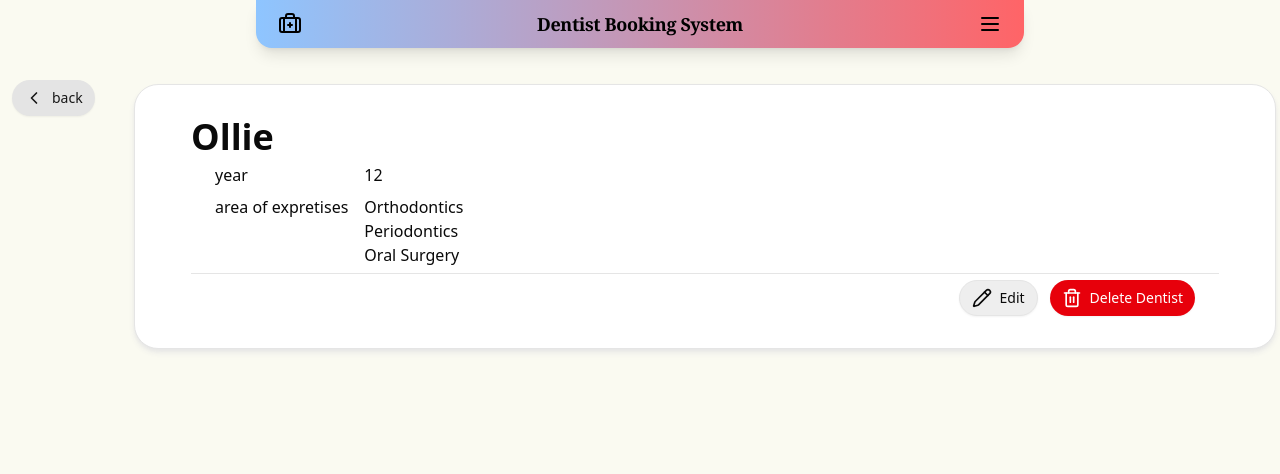
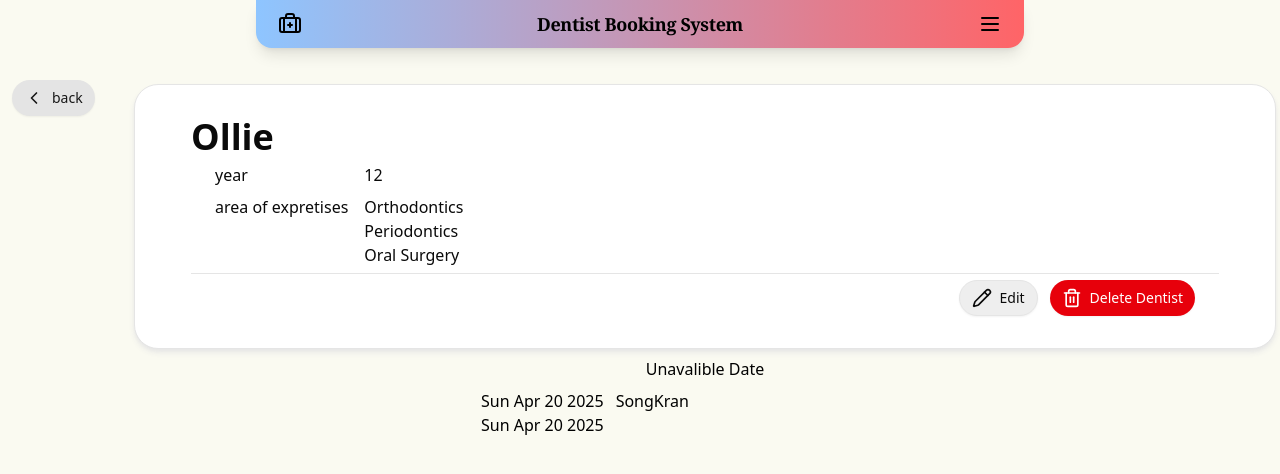
Before and after one commit to tintinnkt/dentist-booking-frontend, a Next.js app: page /list/1 in a window 1280 px wide. Shown: the top 474 px of the page. Built offline with nearby package versions, Linux system fonts and the light colour scheme; no server answers.

Commit message:
fix: add comment mock data in dentist detail page

```diff
--- a/src/app/list/[dentist_id]/page.tsx
+++ b/src/app/list/[dentist_id]/page.tsx
@@ -16,8 +16,17 @@ interface Comment {
   comment_id: string;
   message: string;
 }
+interface OffHour {
+  owner: string;
+  _id: string;
+  startDate: Date;
+  endDate: Date;
+  description: string;
+  isForAllDentist: boolean;
+}
 interface DentistDetailsProps extends DentistProps {
-  comments: Array<Comment>;
+  comments?: Array<Comment>;
+  offHour?: OffHour[];
 }
 const DentistDetailsMock: DentistDetailsProps = {
   id: "001",
@@ -27,6 +36,25 @@ const DentistDetailsMock: DentistDetailsProps = {
   },
   yearsOfExperience: 1,
   areaOfExpertise: ["Orthodontics", "Periodontics", "Oral Surgery"],
+  offHour: [
+    {
+      _id: "001",
+      owner: "121",
+      startDate: new Date(),
+      endDate: new Date(),
+      description: "SongKran",
+      isForAllDentist: true,
+    },
+    {
+      _id: "002",
+      owner: "121",
+      startDate: new Date(),
+      endDate: new Date(),
+      description: "",
+      isForAllDentist: false,
+    },
+  ],
+
   comments: [
     {
       comment_id: "001",
@@ -38,6 +66,17 @@ const DentistDetailsMock: DentistDetailsProps = {
 
 const DentistDetails = () => {
   const router = useRouter();
+  // const { dentist_id } = useParams<{ dentist_id: string }>();
+  // const {
+  //   data: DentistDetailsProps,
+  //   isLoading,
+  //   error,
+  // } = useQuery({
+  //   queryKey: ["DENTIST_DETAIL", dentist_id],
+  //   queryFn: async () => {
+  //     await axios.get(BackendRoutes.DENTIST + `/${dentist_id}`);
+  //   },
+  // });
   return (
     <main className="mx-auto max-w-screen-xl space-y-4 gap-x-5 md:grid-cols-10 md:space-y-0 md:pt-4 lg:grid lg:py-8">
       <section className="px-3 pb-2 md:col-span-1 md:pb-4 lg:pb-0">
@@ -48,7 +87,7 @@ const DentistDetails = () => {
           }}
         />
       </section>
-      <section className="m-1 flex items-center justify-between md:col-span-9">
+      <section className="m-1 flex flex-col items-center justify-between space-y-2 md:col-span-9">
         <Card className="w-full rounded-3xl bg-white p-5 shadow-md shadow-neutral-200 sm:p-8">
           <CardHeader>
             <CardTitle className="text-4xl">
@@ -68,19 +107,18 @@ const DentistDetails = () => {
             <CardFooter className="flex justify-end space-x-3">
               <CustomButton useFor="edit" />
               <CustomButton useFor="delete-dentist" />
-              {/* <CustomButton
-                      hideTextOnMobile={true}
-                      useFor="add-booking-section"
-                      onClick={handleAppointmentBooking}
-                      disabled={!appDate || !appTime || isCreating}
-                      className="w-full"
-                      isLoading={isCreating}
-                    >
-                      {isCreating ? "Booking..." : "Book Appointment"}
-                    </CustomButton> */}
             </CardFooter>
           </CardHeader>
         </Card>
+        <h2>Unavalible Date</h2>
+        <ul className="w-full max-w-md list-disc">
+          {DentistDetailsMock.offHour?.map((offHour, index) => (
+            <li key={index} className="flex w-full space-x-3">
+              <div>{offHour.startDate.toDateString()}</div>
+              <div>{offHour.description}</div>
+            </li>
+          ))}
+        </ul>
       </section>
     </main>
   );
```
